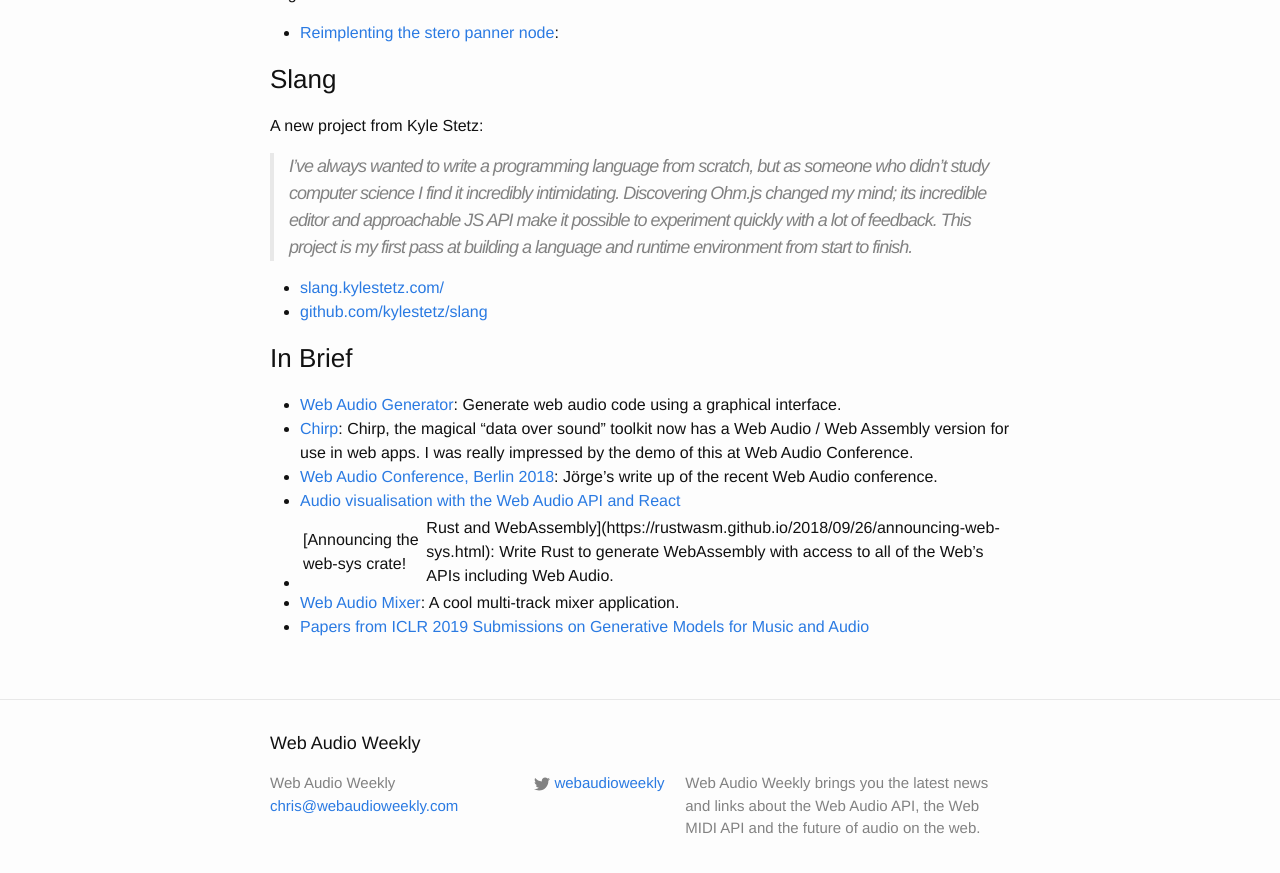
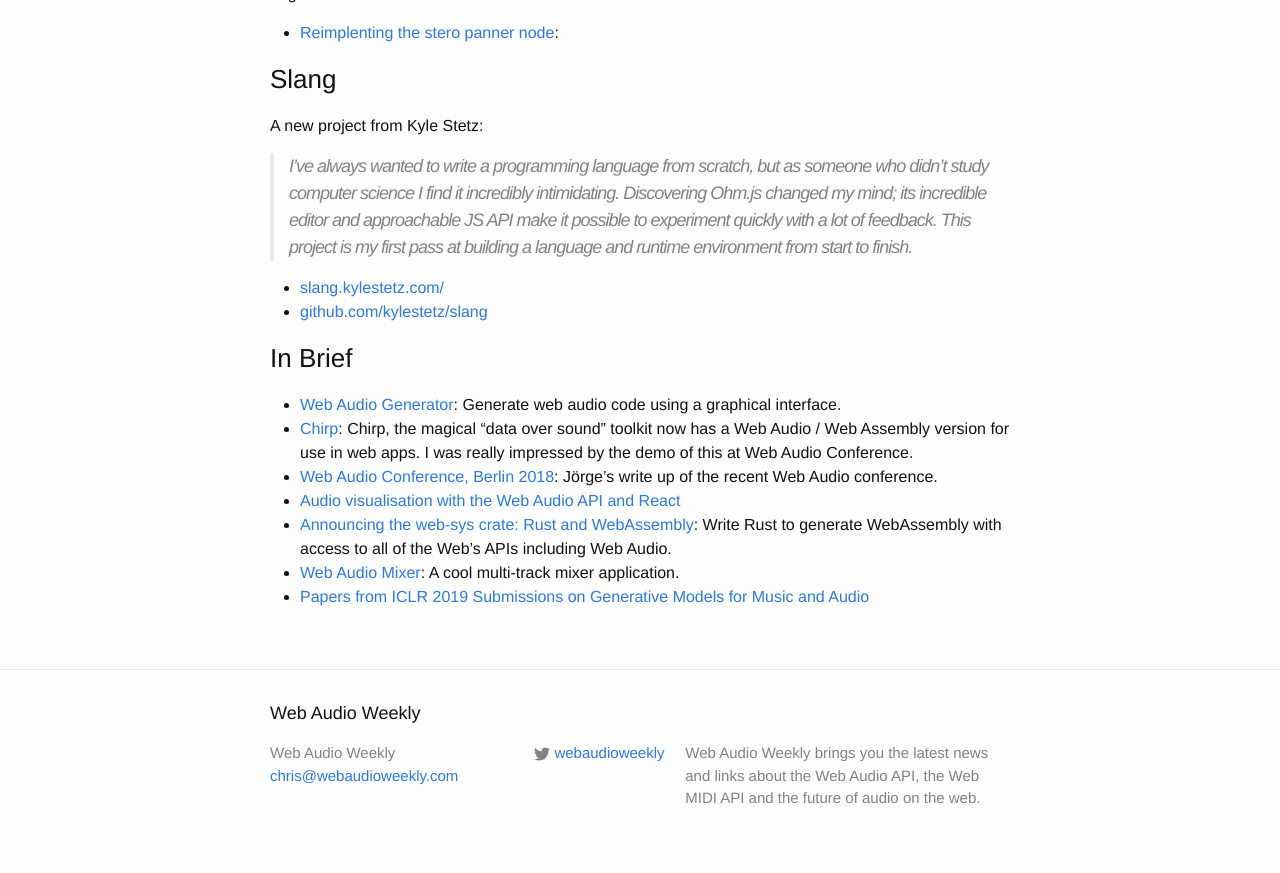
Before and after one commit to chrislo/webaudioweekly, a Jekyll site: the page built from _posts/2018-10-11-issue-98.markdown, in a window 1280 px wide and 900 px high, scrolled down 1586 px. Shown: the top 873 px of the window. Built offline with Jekyll 4.4.1, drawn with Linux system fonts in a browser that asks for light colours.

Commit message:
Fix markup

```diff
--- a/_posts/2018-10-11-issue-98.markdown
+++ b/_posts/2018-10-11-issue-98.markdown
@@ -52,6 +52,6 @@ A new project from Kyle Stetz:
 - [Chirp](https://messenger.chirp.io/): Chirp, the magical "data over sound" toolkit now has a Web Audio / Web Assembly version for use in web apps. I was really impressed by the demo of this at Web Audio Conference.
 - [Web Audio Conference, Berlin 2018](https://samm.io/web-audio-conference-berlin-2018/): Jörge's write up of the recent Web Audio conference.
 - [Audio visualisation with the Web Audio API and React](https://www.twilio.com/blog/audio-visualisation-web-audio-api--react)
-- [Announcing the web-sys crate! | Rust and WebAssembly](https://rustwasm.github.io/2018/09/26/announcing-web-sys.html): Write Rust to generate WebAssembly with access to all of the Web's APIs including Web Audio.
+- [Announcing the web-sys crate: Rust and WebAssembly](https://rustwasm.github.io/2018/09/26/announcing-web-sys.html): Write Rust to generate WebAssembly with access to all of the Web's APIs including Web Audio.
 - [Web Audio Mixer](https://jamesfiltness.github.io/web-audio-mixer/): A cool multi-track mixer application.
 - [Papers from ICLR 2019 Submissions on Generative Models for Music and Audio](http://www.ymer.org/amir/2018/09/29/papers-from-iclr-2019-submissions-on-generative-models-for-music-and-audio/)
```
